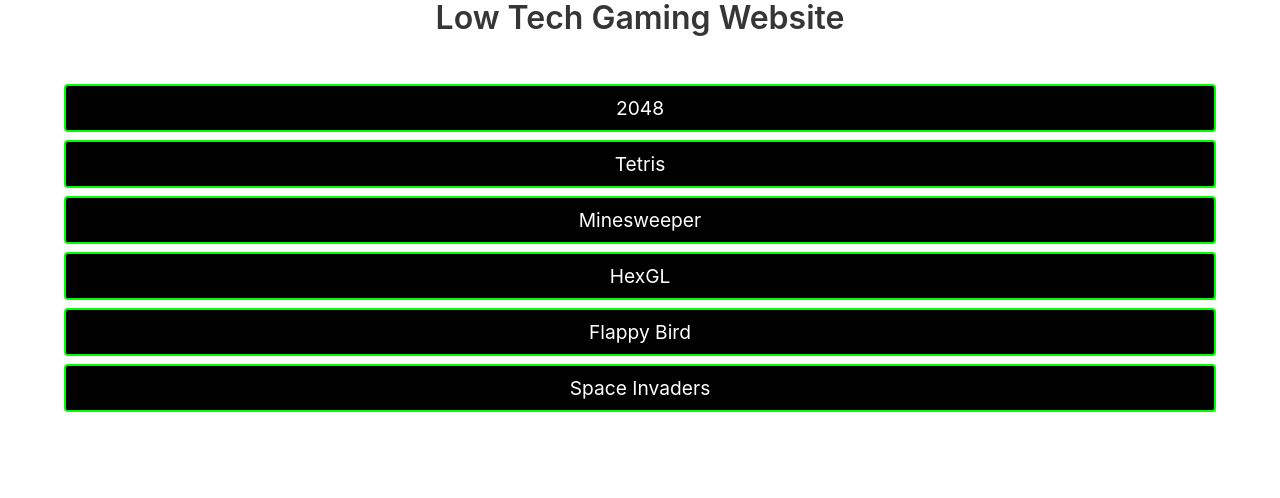
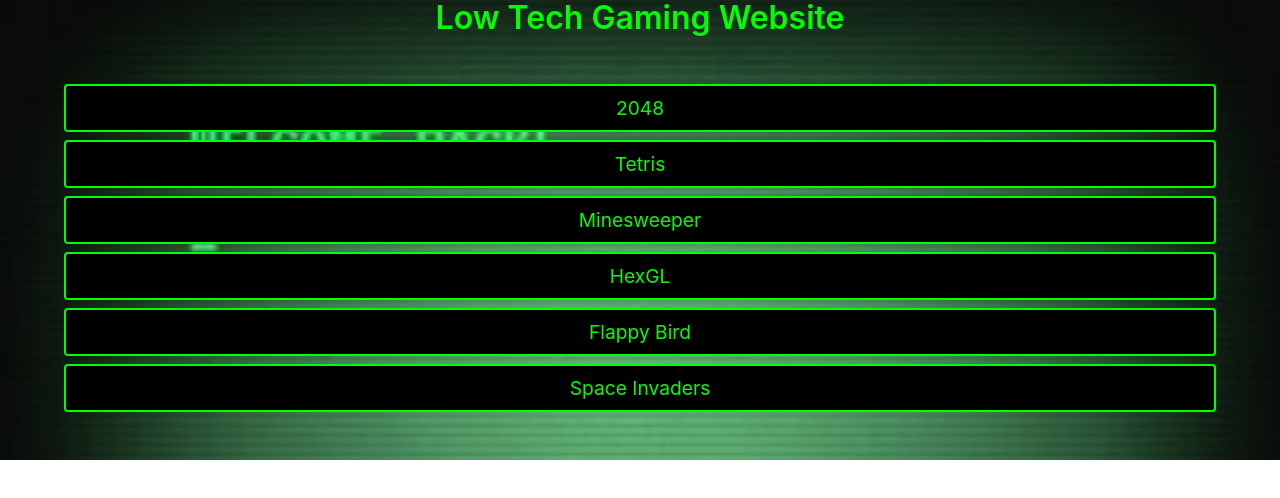
Before and after one commit to TMHSDigital/TM.DigiGames.com, a plain HTML site: page index.html in a window 1280 px wide. Drawn offline with nearby package versions, Linux system fonts and the light colour scheme.

Commit message:
chore: Update background and title color
Adjust the background image and color in the CSS file to improve the visual appeal. Also, update the title color to ensure it contrasts well with the background.

```diff
--- a/css/styles.css
+++ b/css/styles.css
@@ -1,6 +1,16 @@
+body {
+    background: url('../assets/welcome-back-message-on-green-old-terminal-screen-400-108368128.jpg') no-repeat center center fixed;
+    background-size: cover;
+    color: #fff;
+}
+
+h1.title {
+    color: #00ff00; /* Adjust the color to make sure it contrasts well with the background */
+}
+
 .button.glitch {
     position: relative;
-    color: #fff;
+    color: #00ff00;
     background: #000;
     font-size: 1.2rem;
     overflow: hidden;
```
